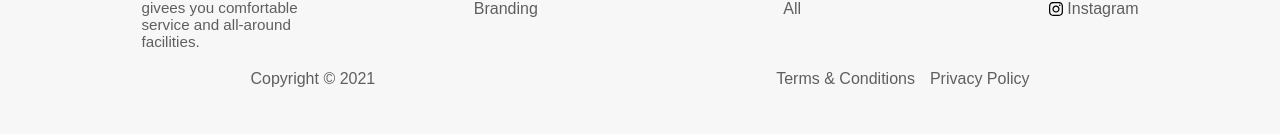
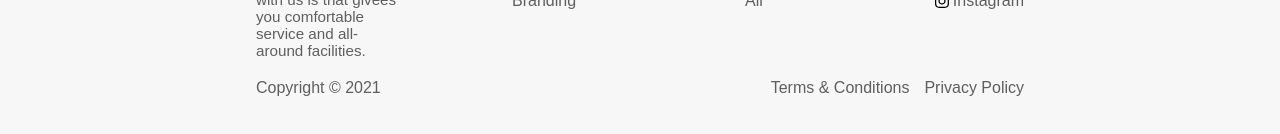
Before and after one commit to vitygo/online-store, a React (Vite) app: page / in a window 1280 px wide. Shown: the part 4124-4258 px from the top of the page. Built offline with nearby package versions, Linux system fonts and the light colour scheme.

Commit message:
responsive

```diff
--- a/src/components/Footer/Footer.css
+++ b/src/components/Footer/Footer.css
@@ -79,6 +79,7 @@
     .footer{
         padding: 50px;
 
+
     }
     .terms__links{
         display: flex;
@@ -88,7 +89,7 @@
     .footer__terms{
         padding: 0;
         display: flex;
-        justify-content: space-around;
+        justify-content: space-between;
     }
 
     .main__info{
@@ -108,3 +109,13 @@
         flex: 2;
     }
 }
+
+
+@media (min-width: 1025px){
+    .footer{
+        padding: 0 20%;
+
+
+    }
+
+}
```
